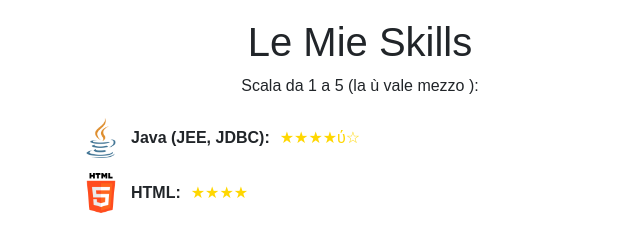
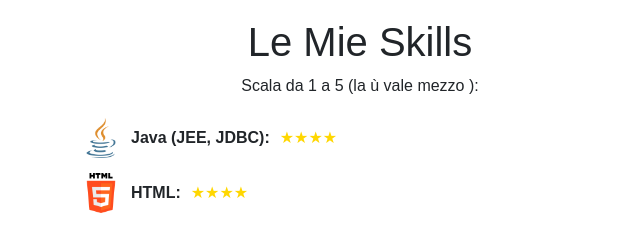
Before and after one commit to matteo-de-berardinis/sitoPersonale, a plain HTML site: page index.html in a window 1280 px wide. Shown: the part 1020-1245 px from the top of the page, 280-920 px from the left. Drawn offline with nearby package versions, Linux system fonts and the light colour scheme.

Commit message:
Update index.html

```diff
--- a/index.html
+++ b/index.html
@@ -97,9 +97,7 @@
             <img src="img/java.png" alt="Java Icon" class="skill-icon" />
             <span class="skill-name">Java (JEE, JDBC):</span>
             <div class="skill-rating">
-              <span class="stelle"
-                >&#9733;&#9733;&#9733;&#9733;&#973;&#9734;</span
-              >
+              <span class="stelle">&#9733;&#9733;&#9733;&#9733;</span>
             </div>
           </li>
           <li class="skill-item">
```
